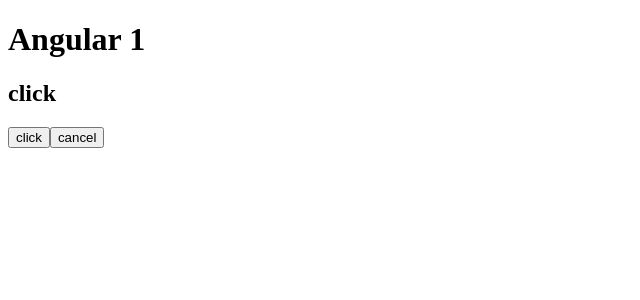
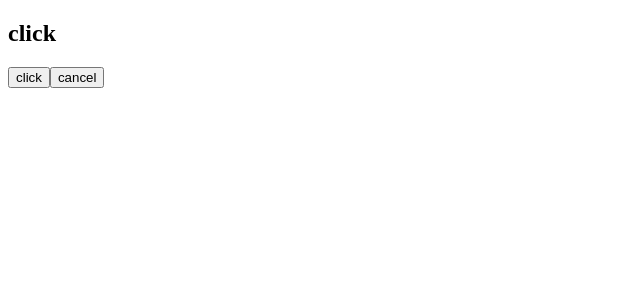
Before and after one commit to ColombusAH/angular1, an Angular app: page / in a window 1280 px wide. Shown: the top 300 px of the page, without its empty margins (0-640 px from the left). Built offline with nearby package versions, Linux system fonts and the light colour scheme.

Commit message:
remove h1

```diff
--- a/src/app/app.component.html
+++ b/src/app/app.component.html
@@ -1,5 +1,3 @@
-<h1>Angular 1</h1>
-
 <app-header [title]="clickText"></app-header>
 
 <app-button (myClick)="clicked($event)" [text]="clickText"></app-button>
```
